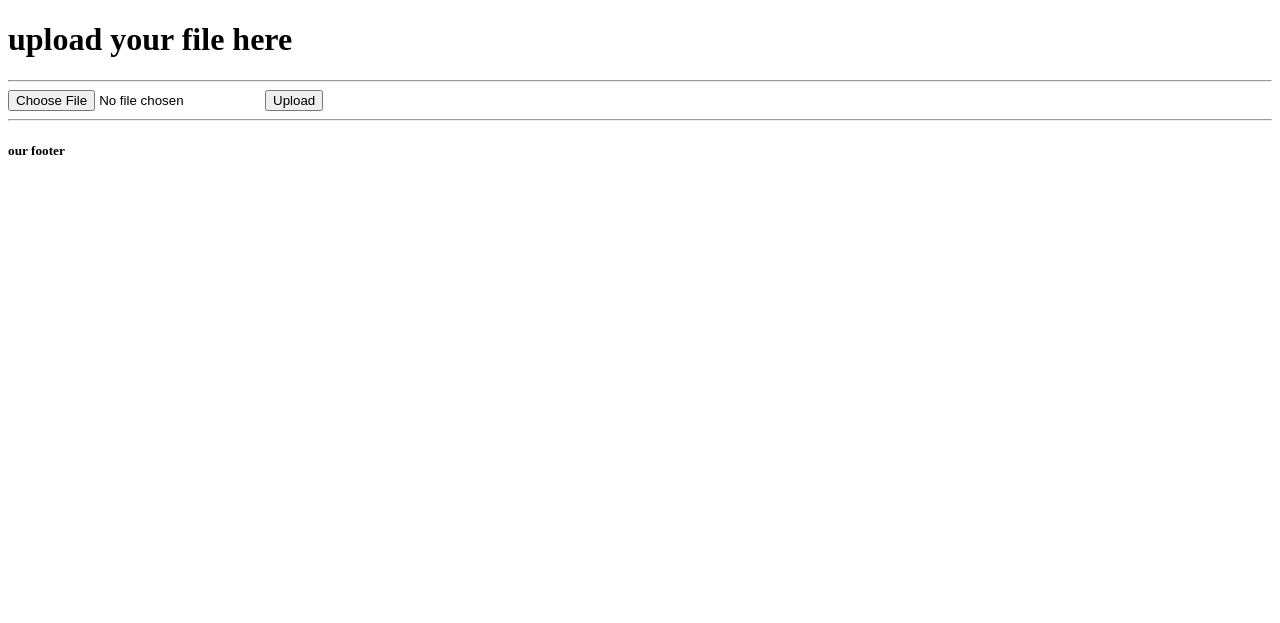
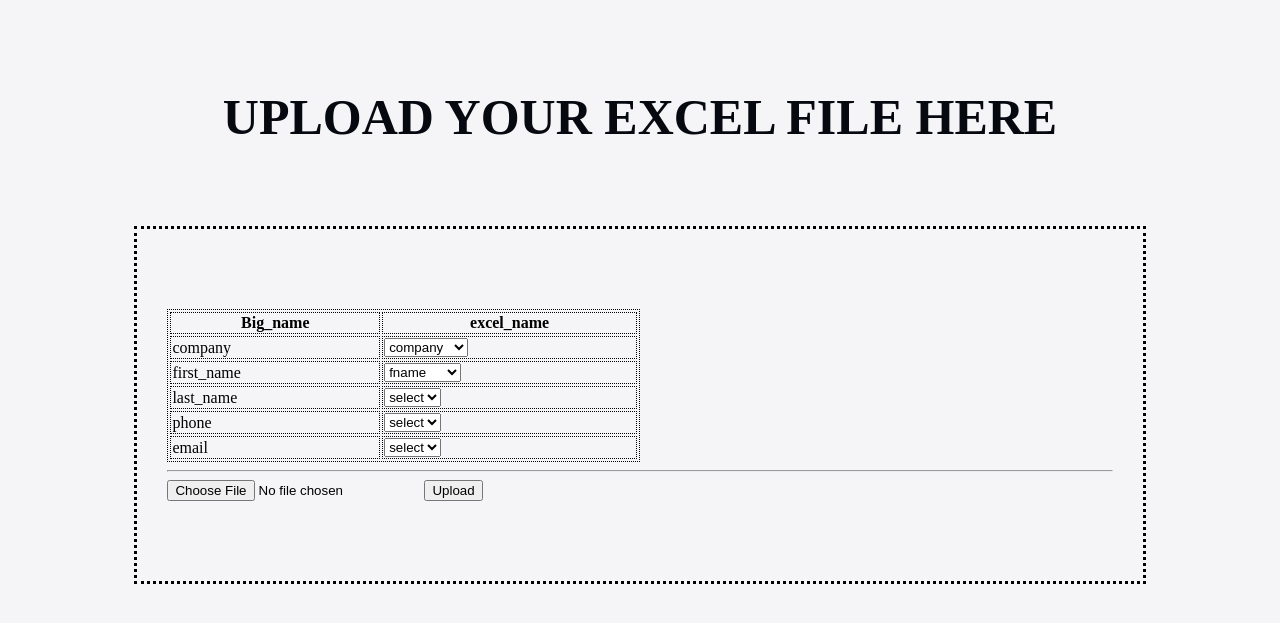
Before and after one commit to fazilfazil1/excelupload, a Django app: page /home/ in a window 1280 px wide. Shown: the top 623 px of the page. Run offline with Django 4.2, Linux system fonts and the light colour scheme; parts of the project's set-up code (start-up, migrations or seed data) failed here and were passed over.

Commit message:
dropdown commit

```diff
--- a/djangoapp/urls.py
+++ b/djangoapp/urls.py
@@ -2,6 +2,7 @@ from django.urls import path
 from . import views
 
 urlpatterns = [
+    path('',views.index),
     path('home/', views.home),
     path('upload_file/', views.upload_file)
 ]
--- a/djangoapp/views.py
+++ b/djangoapp/views.py
@@ -1,55 +1,36 @@
-# from datetime import time
-import time
-
-from django.core.files.storage import FileSystemStorage
 from django.shortcuts import render
-# from . migrate import *
 import pandas as pd
 import requests
-from .models import Customer
+
 
 # Create your views here.
+
+
+def index(request):
+    return render(request, 'drop.html')
+
+
 def home(request):
-    return render(request,'index.html')
+    return render(request, 'index.html')
+
+
 def upload_file(request):
     file = request.FILES['filefield']
-    print(file)
-    # fs = FileSystemStorage()
-    # fname = time.strftime("%Y%m%d-%H%M%S") + ".xlsx"
-    # file_name = fs.save(fname, file)
-    # path = fs.url(file_name)
-    #
-    # cust_obj = Customer()
-    # cust_obj.customers = path
-    # cust_obj.save()
-    # print('**', path)
-
-    # file_obj=Customer.objects.all()
-    # data=file_obj.customer
     df = pd.read_excel(file, engine='openpyxl')
+    print(df)
     url = "https://api.bigcommerce.com/stores/b5ajmj9rbq/v3/customers"
+    company=request.POST['select1']
+    first_name = request.POST['select2']
+    last_name = request.POST['select3']
+    phone = request.POST['select4']
+    email = request.POST['select5']
     for index, row in df.iterrows():
         payload = [{
-            "company": row['company'],
-            "first_name": row['first_name'],
-            "last_name": row['last_name'],
-            "phone": str(row['phone']),
-            "email": row['email'],
-            "notes": row['notes'],
-            "addresses": [{
-                "address1": row['address1'],
-                "address2": row['address2'],
-                "address_type": row['addresstype'],
-                "city": row['address_city'],
-                "company": row['Company'],
-                "country_code": row['addresscountry_code'],
-                "first_name": row['addressfirst_name'],
-                "last_name": row['address_last_name'],
-                "phone": str(row['addressphone']),
-                "postal_code": str(row['postal_code']),
-                "state_or_province": row['state_or_province']
-            }
-            ]
+            "company": company,
+            "first_name": first_name,
+            "last_name": last_name,
+            "phone": phone,
+            "email": email,
         }]
         print(payload)
         headers = {
@@ -59,44 +40,3 @@ def upload_file(request):
         }
         response = requests.request("POST", url, json=payload, headers=headers)
         print(response.text)
-    return home(request)
-
-#     cust_obj.file=path
-#     cust_obj.save()
-#xcvgkfxcbjhnkml;,'.
-#     print('**',path)
-#     # df = pd.read_excel('file', engine='openpyxl')
-#     # url = "https://api.bigcommerce.com/stores/b5ajmj9rbq/v3/customers"
-#     # for index, row in df.iterrows():
-#     #     payload = [{
-#     #         "company": row['Company'],
-#     #         "first_name": row['First Name'],
-#     #         "last_name": row['Last Name'],
-#     #         "phone": str(row['Phone']),
-#     #         "email": row['Email'],
-#     #         "notes": row['Note'],
-#     #         "addresses": [{
-#     #             "address1": row['address1'],
-#     #             "address2": row['address2'],
-#     #             "address_type": row['addresstype'],
-#     #             "city": row['address_city'],
-#     #             "company": row['company'],
-#     #             "country_code": row['addresscountry_code'],
-#     #             "first_name": row['addressfirst_name'],
-#     #             "last_name": row['address_last_name'],
-#     #             "phone": str(row['addressphone']),
-#     #             "postal_code": str(row['postal_code']),
-#     #             "state_or_province": row['state_or_province']
-#     #         }
-#     #         ]
-#     #     }]
-#     #     print(payload)
-#     #     headers = {
-#     #         "Content-Type": "application/json",
-#     #         "Accept": "application/json",
-#     #         "X-Auth-Token": "redptv84kmlgfed97l7jroa0mdknfgc"
-#     #     }
-#     #     response = requests.request("POST", url, json=payload, headers=headers)
-#     #     print(response.text)
-#
-#     return render(request, "index.html")
--- a/templates/base.html
+++ b/templates/base.html
@@ -4,13 +4,9 @@
     <meta charset="UTF-8">
     <title>excel</title>
 </head>
-<body>
-<h1> upload your file here</h1>
-<hr>
+<body bgcolor="#f5f5f7">
 {% block content %}
 
-{% endblock %}<hr>
-<h5>our footer</h5>
-
+{% endblock %}
 </body>
 </html>
--- a/templates/index.html
+++ b/templates/index.html
@@ -1,14 +1,81 @@
 {% extends 'base.html' %}
 {% block content %}
-<html>
-<body>
-<form action="/upload_file/" method="post" enctype="multipart/form-data" name="form1" id="form1" >
+<div class="headerbox">
+  <h3 class="main-head"> Upload your excel file here</h3>
+</div>
+<div class="container">
+  <form action="/upload_file/" method="post" enctype="multipart/form-data" name="form1" id="form1">
   {% csrf_token %}
 <div class="input-group mb-3">
-  <input type="file" name="filefield" class="form-control" id="filefield">
-  <input type="submit" class="btn btn-info" id="button" name="button" value="Upload" >
+
+<table style="width:50%">
+  <tr>
+    <th>Big_name</th>
+    <th>excel_name</th>
+  </tr>
+  <tr>
+    <td>company</td>
+    <td><select name="select">
+      <option value="volvo">company</option>
+      <option value="saab">c_ompany</option>
+      <option value="saab">cmpany</option>
+    </select></td>
+  </tr>
+  <tr>
+    <td>first_name</td>
+     <td><select  name="select1">
+      <option value="volvo">fname</option>
+        <option value="volvo">firstname</option>
+       <option value="volvo">f_name</option>
+    </select></td>
+  </tr>
+  <tr>
+    <td>last_name</td>
+      <td><select  name="select2">
+      <option value="volvo">select</option>
+    </select></td>
+  </tr>
+  <tr>
+    <td>phone</td>
+      <td><select>
+      <option value="volvo">select</option>
+    </select></td>
+  </tr>
+  <tr>
+    <td>email</td>
+      <td><select>
+      <option value="volvo">select</option>
+    </select></td>
+  </tr>
+</table>
+   <hr>
+  <input type="file" name="filefield">
+  <input type="submit"  value="Upload" >
 </div>
 </form>
-</body>
-</html>
+</div>
+
+<style>
+table, th, td {
+  border: 1px dotted black;
+}
+  .container
+    {
+      border: 3px dotted black;
+      background-color:#f5f5f7;
+      padding:80px 30px;
+      margin:0% 10%;
+    }
+.headerbox
+    {
+     text-align:center;
+     padding:30px;
+    }
+ .main-head{
+    font-size: 50px;
+    text-transform: uppercase;
+    color:#060910;
+    }
+}
+</style>
 {% endblock %}
```
Also changed, not shown: djangoapp/migrate.py (deleted, +0 -35 lines), djangoapp/models.py (line endings or trailing spaces), 1 other file.
